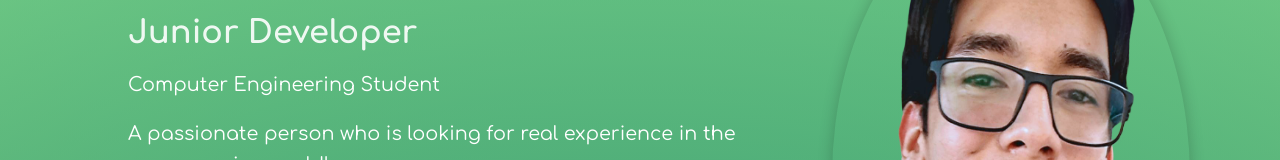
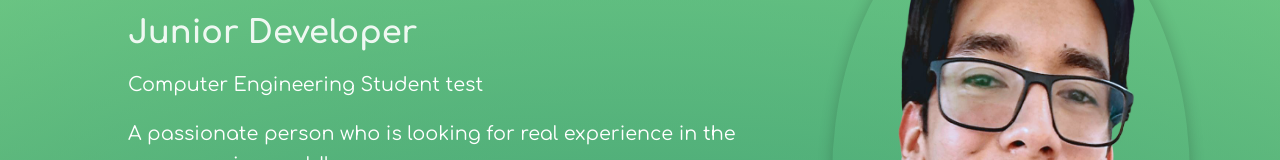
Before and after one commit to NecronX24/portfolio, a Vue app: page / in a window 1280 px wide. Shown: the part 262-422 px from the top of the page. Built offline with nearby package versions, Linux system fonts and the light colour scheme.

Commit message:
feat: vue-i18n is installed and tested

```diff
--- a/package.json
+++ b/package.json
@@ -13,6 +13,7 @@
   },
   "dependencies": {
     "vue": "^3.5.18",
+    "vue-i18n": "^11.1.11",
     "vue-router": "^4.5.1"
   },
   "devDependencies": {
--- /dev/null
+++ b/src/languages/en.json
@@ -0,0 +1,5 @@
+{
+    "message": {
+        "test":"test"
+    }
+}
--- /dev/null
+++ b/src/languages/i18n.js
@@ -0,0 +1,14 @@
+import {createI18n} from 'vue-i18n';
+import en from '../languages/en.json';
+const messages = {
+    en
+}
+
+const i18n = createI18n({
+    legacy:false,
+    local:'en', //idioma por defecto
+    // fallbackLocale: 'es', //para mostrar traducción en caso de que no esté en el idioma seleccionado
+    messages
+})
+
+export default i18n;
--- a/src/main.js
+++ b/src/main.js
@@ -2,5 +2,6 @@ import { createApp } from 'vue'
 import App from './App.vue'
 import router from './router'
 import './styles.css'
+import i18n from './languages/i18n'
 
-createApp(App).use(router).mount('#app')
+createApp(App).use(router).use(i18n).mount('#app');
--- a/src/pages/Home.vue
+++ b/src/pages/Home.vue
@@ -5,6 +5,9 @@ import { onMounted, onBeforeUnmount, ref } from 'vue';
 import AccordionImplementation from './AccordionImplementation.vue';
 import ChartImplementation from './ChartImplementation.vue';
 import SliderImplementation from './SliderImplementation.vue';
+import { useI18n } from 'vue-i18n';
+
+const { t } = useI18n();
 
 let elements =[
     ["Home", "home"],
@@ -51,7 +54,7 @@ onBeforeUnmount(() => {
             <h1 class="home-h1">Hello!, I'm Angel Cueche</h1>
             <h2 class="home-h2">Junior Developer</h2>
             <p class="home-p">
-                Computer Engineering Student
+                Computer Engineering Student {{$t('message.test')}}
             </p>
             <p class="home-p"> A passionate person who is looking for real experience in the programming world!</p>
         </div>
```
